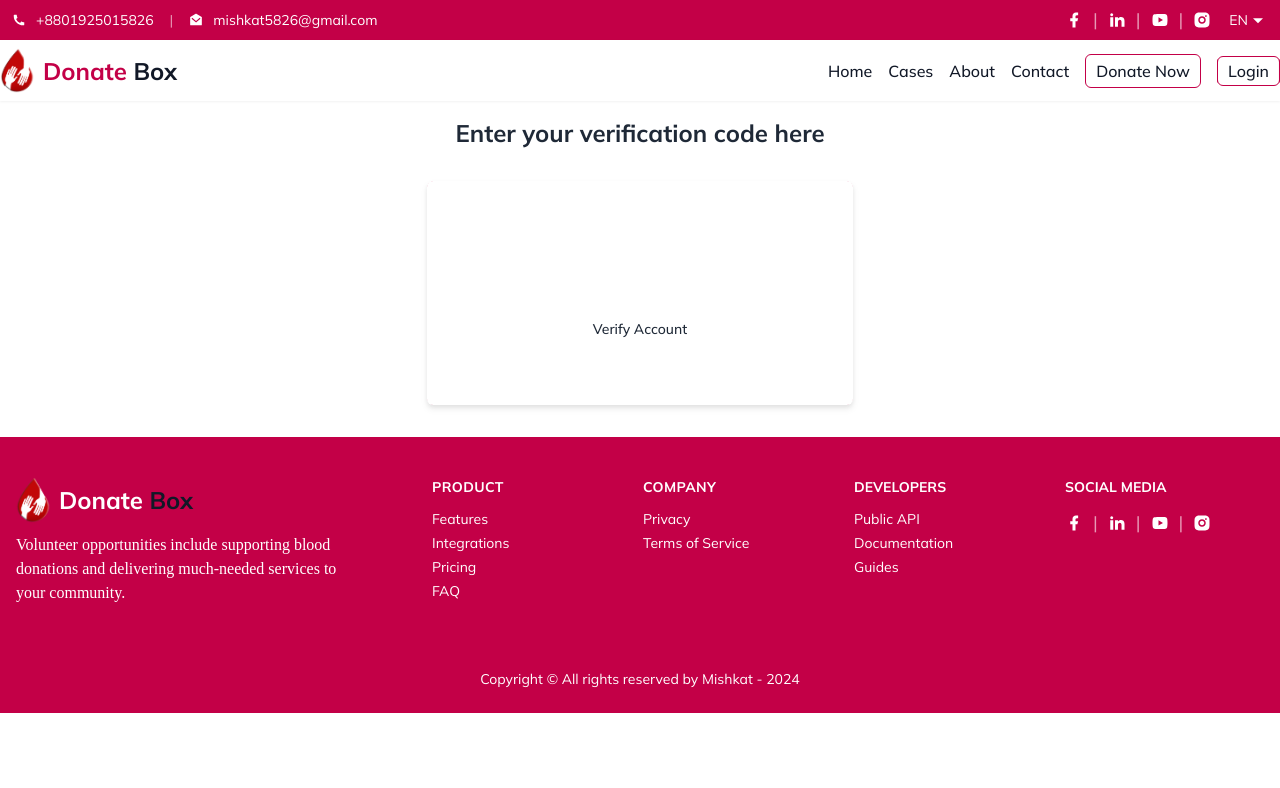
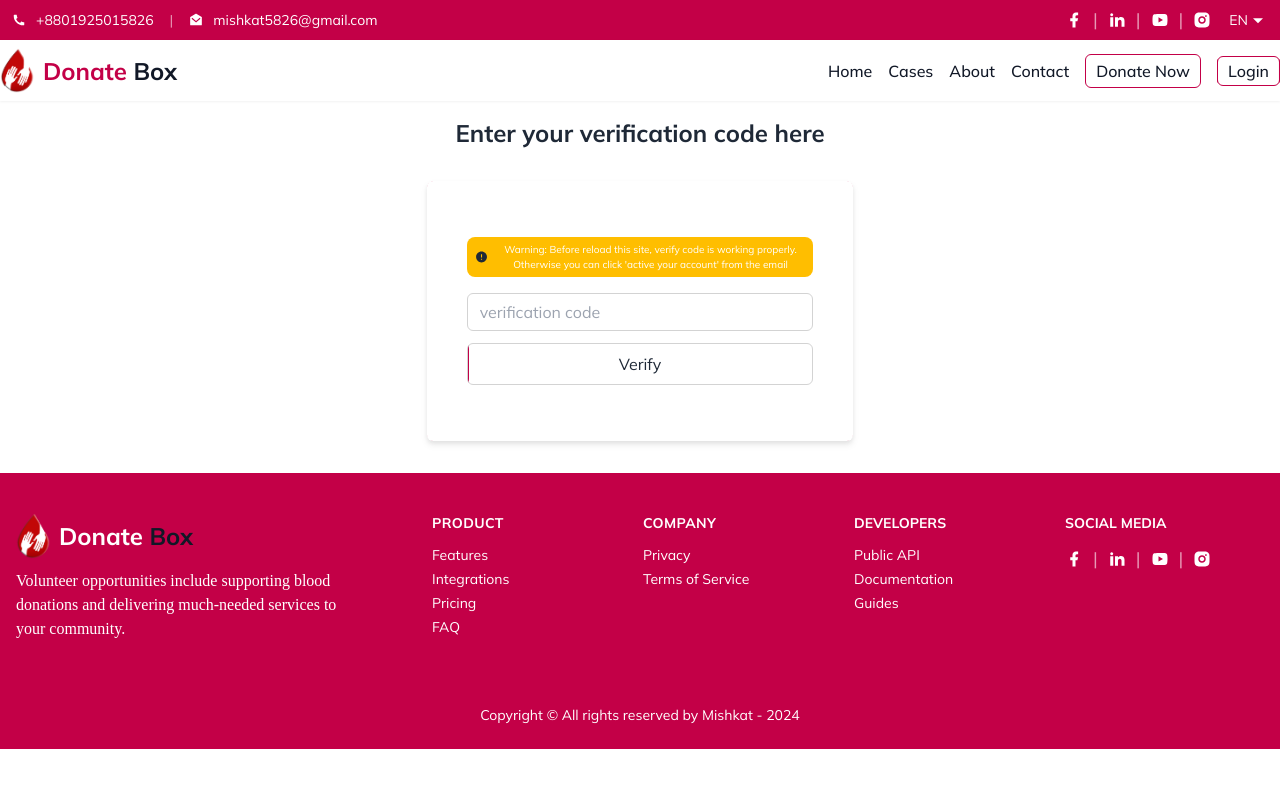
Before and after one commit to mishkat433/donate-box-clint, a Next.js app: page /authentication/verifyCode in a window 1280 px wide. Shown: the top 788 px of the page. Built offline with nearby package versions, Linux system fonts and the light colour scheme; a web font is replaced by a local one.

Commit message:
token verify done

```diff
--- a/app/authentication/tokenVerify/page.jsx
+++ b/app/authentication/tokenVerify/page.jsx
@@ -1,12 +1,11 @@
-
+import VerifyToken from "../../../components/Authentication/VerifyToken";
 
 
 const Page = () => {
 
-
     return (
         <div>
-
+            <VerifyToken />
         </div>
     )
 }
--- a/app/layout.tsx
+++ b/app/layout.tsx
@@ -4,6 +4,7 @@ import Header from '../components/Common/Header/Header'
 import './globals.css'
 import { Suspense } from "react";
 import DotLoading from '../components/ReusableComponent/DotLoading';
+import AuthStorage from "../contex.jsx/AuthStorage"
 // import { Mulish} from 'next/font/google'
 
 // const mulish = Mulish({ subsets: ['latin',] })
@@ -18,12 +19,14 @@ export default function RootLayout({ children, }) {
   return (
     <html lang="en">
       <body className='font-mulish'>
+        <AuthStorage>
           <Suspense fallback={<DotLoading size="lg" text="black" />}>
             <Toaster position="top-center" reverseOrder={false} />
             <Header />
             {children}
             <Footer />
           </Suspense>
+        </AuthStorage>
       </body>
 
     </html>
--- a/components/Authentication/Authentication.css
+++ b/components/Authentication/Authentication.css
@@ -18,3 +18,12 @@
     --_p: 100%;
     transition: 0.4s, color 0s .4s, background-color 0s .4s;
 }
+
+
+input[type=number]::-webkit-inner-spin-button,
+input[type=number]::-webkit-outer-spin-button {
+    -webkit-appearance: none;
+    -moz-appearance: none;
+    appearance: none;
+    margin: 0;
+}
--- a/components/Authentication/OtpForm.jsx
+++ b/components/Authentication/OtpForm.jsx
@@ -1,35 +1,63 @@
-import React, { useState } from 'react';
+"use client"
+
+import { useContext } from 'react';
+import "./Authentication.css"
+import { useForm } from "react-hook-form";
+import { AuthContex } from '../../contex.jsx/AuthStorage';
+import { toast } from 'react-hot-toast';
+import { RiErrorWarningFill } from 'react-icons/ri';
+import axios from "axios";
+import { useRouter } from 'next/navigation';
+
 
 function OTPForm() {
-    const [inputs, setInputs] = useState(['', '', '', '']);
+    const { register, handleSubmit, formState: { errors }, } = useForm();
+    const { tokenCode, setLoginUser } = useContext(AuthContex)
+    const router = useRouter()
 
-    // const handleChange = (e, index) => {
-    //     const newInputs = [...inputs];
-    //     newInputs[index] = e.target.value;
-    //     setInputs(newInputs);
-
-    //     if (e.target.value && index < inputs.length - 1) {
-    //         document.getElementById(`otp-input-${index + 1}`).focus();
-    //     }
-    // };
-
+    const loginHandle = async (data) => {
+        if (tokenCode?.data?.verifyCode.toString() === data?.verifyCode) {
+            const res = await axios.post(`http://localhost:5200/api/v1/users/verifyToken`, { token: tokenCode?.data?.token.toString() })
+            if (res?.data?.success) {
+                toast.success(res?.data?.message)
+                localStorage.setItem('authData', res?.data?.data?.id)
+                setLoginUser(res?.data?.data)
+                router.push('/')
+            }
+            else {
+                toast.error(res?.data?.message)
+                router.push('/')
+            }
+        }
+        else {
+            toast.error("Password cannot match, Please click 'active your account' from the email")
+        }
+    };
 
     return (
         <div className="max-w-md mx-auto text-center px-4 sm:px-8 py-10 rounded-xl shadow">
+            <div className="bg-warning rounded-lg p-2 flex gap-2 items-center mb-4 h-10 ">
+                <RiErrorWarningFill className="text-2xl" />
+                <p className="text-[10px] text-white-text">Warning: Before reload this site, verify code is working properly. Otherwise you can click &apos;active your account&apos; from the email </p>
+            </div>
+            <form onSubmit={handleSubmit(loginHandle)} data-aos="flip-left" data-aos-duration="1000">
+                <div className="form-control mb-3">
+                    <div className=" relative">
+                        <input className={`  w-full py-2 md:py-1.5 px-3 rounded-md border-1 border-[#d3d3d3]  ${errors.verifyCode ? "focus:outline-primary-red" : "focus:outline-primary-text"}`}
+                            type="number"
+                            placeholder="verification code"
+                            {...register("verifyCode", {
+                                required: "Provide your verification code",
+                                minLength: { value: 6 },
+                            })} />
+                        {errors.verifyCode && (<p className="text-primary-red text-start text-xs mt-1"> {errors?.verifyCode.message} </p>)}
+                    </div>
+                </div>
 
-            <form id="otp-form">
-                <div className="flex items-center justify-center gap-3">
-                    <input
-                        type="text"
-                        className="w-14 h-14 text-center text-2xl font-extrabold text-slate-900 bg-slate-100 border border-transparent hover:border-slate-200 appearance-none rounded p-4 outline-none focus:bg-white focus:border-indigo-400 focus:ring-2 focus:ring-indigo-100"
-                        maxLength={1} />
+                <button className="button-transition rounded-md py-2 px-2.5 w-full border-1 hover:text-white-text border-[#d3d3d3]">Verify </button>
 
-                </div>
-                <div className="max-w-[260px] mx-auto mt-4">
-                    <button type="submit" className="w-full inline-flex justify-center whitespace-nowrap rounded-lg bg-indigo-500 px-3.5 py-2.5 text-sm font-medium text-white shadow-sm shadow-indigo-950/10 hover:bg-indigo-600 focus:outline-none focus:ring focus:ring-indigo-300 focus-visible:outline-none focus-visible:ring focus-visible:ring-indigo-300 transition-colors duration-150"> Verify Account</button>
-                </div>
-            </form>
-        </div>
+            </form >
+        </div >
     );
 }
 
--- a/components/Authentication/SignUp.jsx
+++ b/components/Authentication/SignUp.jsx
@@ -1,6 +1,6 @@
 "use client"
 
-import { useState } from "react";
+import { useContext, useState } from "react";
 import { useForm } from "react-hook-form";
 import Link from "next/link";
 import { RiEyeLine, RiEyeOffLine } from "react-icons/ri";
@@ -8,6 +8,7 @@ import { useRouter } from "next/navigation"
 import DotLoading from './../ReusableComponent/DotLoading';
 import axios from 'axios';
 import { toast } from 'react-hot-toast';
+import { AuthContex } from "../../contex.jsx/AuthStorage";
 
 
 const SignUp = () => {
@@ -15,6 +16,7 @@ const SignUp = () => {
     const { register, handleSubmit, formState: { errors }, } = useForm();
     const [showPassword, setShowPassword] = useState(false)
     const [conShowPassword, setConShowPassword] = useState(false)
+    const { setTokenCode } = useContext(AuthContex)
     // const [loginWith, setLoginWith] = useState(true)
     const [loginLoading, setLoginLoading] = useState(false)
 
@@ -24,10 +26,10 @@ const SignUp = () => {
             setLoginLoading(true)
             axios.post('http://localhost:5200/api/v1/users/process-createUser', data)
                 .then(res => {
-                    console.log(res);
                     if (res.data.success) {
                         setLoginLoading(false)
-                        toast.success(res.data.message)
+                        setTokenCode(res.data)
+                        toast.success("Please check your email")
                         router.push('/authentication/verifyCode')
                     }
                     else {
--- a/components/Authentication/VerifyToken.jsx
+++ b/components/Authentication/VerifyToken.jsx
@@ -1,28 +1,44 @@
+"use client"
 
+import { useState, useEffect, useContext } from "react";
+// import { useRouter } from "next/navigation";
+import DotLoading from "../ReusableComponent/DotLoading";
+import { useRouter, useSearchParams } from 'next/navigation'
+import { AuthContex } from "../../contex.jsx/AuthStorage";
+import axios from "axios";
+import { toast } from 'react-hot-toast';
 
+const VerifyToken = () => {
+    const router = useRouter()
+    const searchParams = useSearchParams()
+    const token = searchParams.get("token")
+    const { loginUser, setLoginUser } = useContext(AuthContex)
 
+    useEffect(() => {
+        if (token) {
+            verifyUser(token)
+        }
+    }, [token])
 
+    const verifyUser = async (token) => {
+        const res = await axios.post(`http://localhost:5200/api/v1/users/verifyToken`, { token: token.toString() })
+        if (res?.data?.success) {
+            toast.success(res?.data?.message)
+            setLoginUser(res?.data?.data)
+            localStorage.setItem('authData', res?.data?.data?.id)
+            router.push('/')
+        }
+        else {
+            toast.error(res?.data?.message)
+            router.push('/')
+        }
+    }
 
-// const router = useRouter()
-// const { Page, token } = router?.query
-// const [verifyed, setVerifyed] = useState('')
+    return (
+        <div className="mx-auto w-11/12 h-96 flex justify-center items-center ">
+            <button className="bg-primary-text py-2 px-4 rounded-md text-white-text"> <DotLoading size="lg" text="white-text" /> verifying </button>
+        </div>
+    );
+};
 
-// useEffect(() => {
-//     if (Page && token) {
-//         verifyUser(Page, token)
-//     }
-// }, [Page, token])
-
-// const verifyUser = async (uid, token) => {
-//     const res = await axios.get(`/auth/verify/${uid}?token=${token}`)
-//     if (res?.data?.success) {
-//         toast.success(res?.data?.message)
-//         router.push('/')
-//         dispatch(modalOpenClose('authentication'))
-//     }
-//     else {
-//         toast.error(res?.data?.message)
-//         setVerifyed(res?.data?.message)
-//         router.push('/')
-//     }
-// }
+export default VerifyToken;
--- /dev/null
+++ b/contex.jsx/AuthStorage.js
@@ -0,0 +1,29 @@
+"use client"
+
+import React, { createContext, useState } from 'react';
+
+
+export const AuthContex = createContext("");
+
+const AuthStorage = ({ children }) => {
+    const [loginUser, setLoginUser] = useState(null);
+    const [loading, setLoading] = useState(true)
+    const [tokenCode, setTokenCode] = useState({})
+
+    const authInfo = {
+        tokenCode,
+        setTokenCode,
+        loginUser,
+        setLoginUser,
+        loading,
+        setLoading,
+    }
+
+    return (
+        <AuthContex.Provider value={authInfo}>
+            {children}
+        </AuthContex.Provider>
+    );
+};
+
+export default AuthStorage;
--- a/tailwind.config.js
+++ b/tailwind.config.js
@@ -43,6 +43,7 @@ module.exports = {
       'error-color': '#F43F5E',
       'border-color': '#E5E7EB',
       'error-bg': 'rgba(255, 0, 0, 0.1)',
+      "warning": "#FFBE00",
     },
     borderWidth: {
       '1': '1px'
```
Lines whose indentation alone changed are shown as unchanged.
